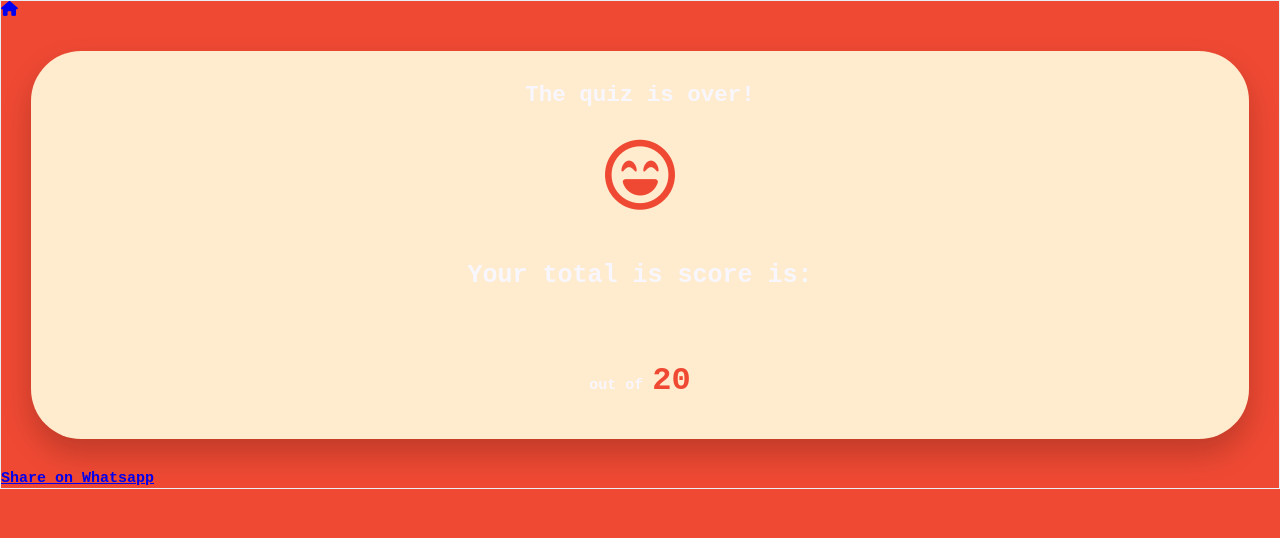
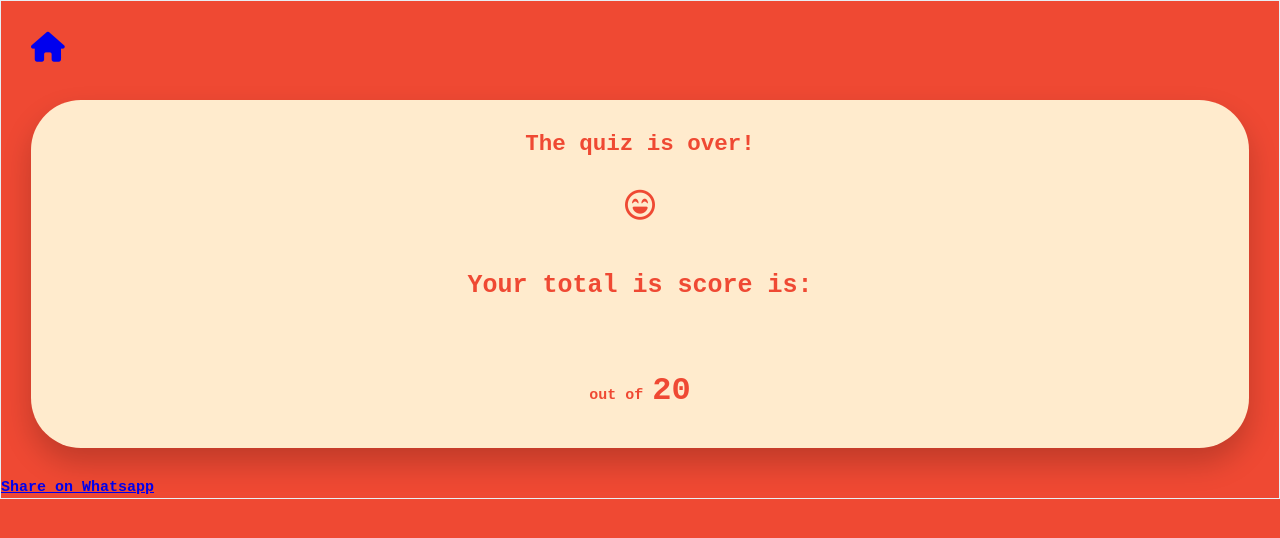
Before and after one commit to JustineOverflow/coding-quizz-reactjs, a React (Create React App) app: page /end-game in a window 1280 px wide. Shown: the top 538 px of the page. Built offline with nearby package versions, Linux system fonts and the light colour scheme.

Commit message:
some changes end game

```diff
--- a/src/EndGame/EndGame.js
+++ b/src/EndGame/EndGame.js
@@ -7,13 +7,13 @@ import {Link} from "react-router-dom";
 function EndGame(props) {
 
     return (
-        <section className="endgame">
+        <section>
             <header>
-                <nav class="home-icon">
+                <nav class="endgame-icon">
                     <Link to="/"><i className="home-icon fas fa-home"></i></Link>
                 </nav>
             </header>
-            <div className="home">
+            <div className="endgame">
                 <h1>The quiz is over! </h1>
                 <i className="endgame-icon far fa-laugh-beam"></i>
                 <h3 className="endgame-score">Your total is score is:</h3>
--- a/src/EndGame/endgame.scss
+++ b/src/EndGame/endgame.scss
@@ -1,9 +1,21 @@
 .endgame {
+  border-radius: 5rem;
+  background-color: blanchedalmond;
+  margin: 3rem;
+  padding: 3rem;
+  box-shadow: 0 15px 30px rgba(0, 0, 0, .2);
+  text-align: center;
+  z-index: 1;
+  color: #ef4933;
 
   &-icon {
     margin: 3rem;
     color: #ef4933;
-    font-size: 7rem;
+    font-size: 3rem;
+
+    &:hover {
+      color: darkslategrey;
+    }
   }
 
   &-score {
--- a/src/Quiz/Quiz.js
+++ b/src/Quiz/Quiz.js
@@ -63,7 +63,7 @@ class Quiz extends Component {
             setTimeout(() => {
                 this.loadQuestion();
                 buttonClicked.style.backgroundColor = 'blanchedalmond';
-            }, 500);
+            }, 350);
         })();
     }
 
```
